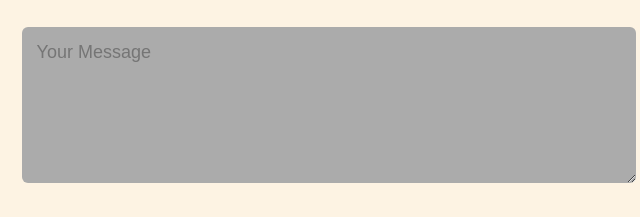
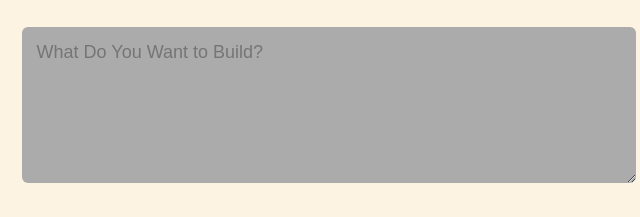
Before and after one commit to Jojololami/personalPortfolio, a plain HTML site: page index.html in a window 1280 px wide. Shown: the part 2157-2374 px from the top of the page, 516-1156 px from the left. Drawn offline with Linux system fonts and the light colour scheme.

Commit message:
modified message placeholder

```diff
--- a/index.html
+++ b/index.html
@@ -244,7 +244,7 @@
                     <form name="submit-to-google-sheet">
                         <input type="text" name="Name" placeholder="Your Name" required>
                         <input type="email" name="Email" placeholder="Your Email" required>
-                        <textarea name="Message" rows="6" placeholder="Your Message" id=""></textarea>
+                        <textarea name="Message" rows="6" placeholder="What Do You Want to Build?" id=""></textarea>
                         <button type="submit" class="btn btn2">Submit</button>
                     </form>
 
```
